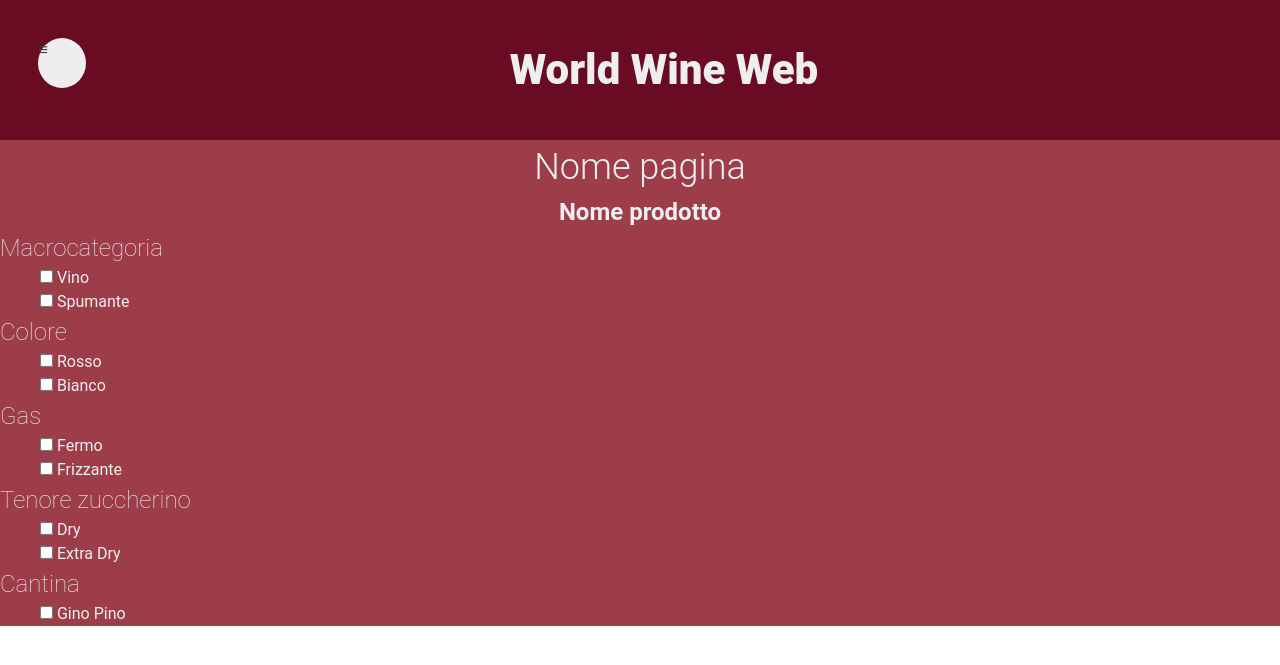
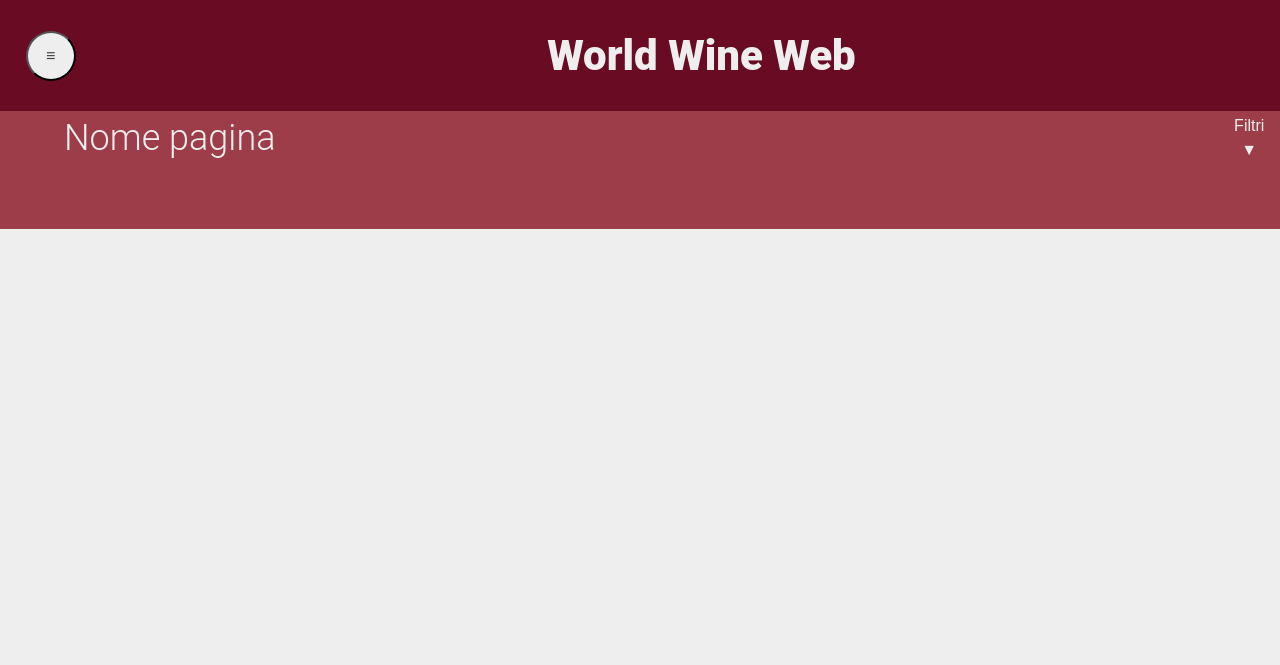
Before and after one commit to MattiaGiacchini/WorldWineWeb, a PHP site: page /html/index.html in a window 1280 px wide. Shown: the top 665 px of the page. Run offline with PHP 8.4, Linux system fonts and the light colour scheme.

Commit message:
Filter menu effect and style

```diff
--- a/sitoWeb/css/basicStyle.css
+++ b/sitoWeb/css/basicStyle.css
@@ -18,6 +18,11 @@
 
     --text-dark: #424242;
     --text-light: #EEEEEE;
+
+    --border-radius-button: 40px;
+    --border-radius-form: 15%;
+
+    --button-shadow: 5px 10px 4px rgba(0, 0, 0, 0.25);
 }
 
 /*
@@ -29,7 +34,7 @@ html {
 }
 
 h1 {
-    font-size: 35px;
+    font-size: 31px;
     font-weight: 800;
     line-height: 63px;
 }
@@ -64,7 +69,7 @@ h6 {
     line-height: 24px;
 }
 
-p, a, li {
+p, a, li, button, form input {
     font-size: 18px;
     font-weight: normal;
     line-height: 24px;
@@ -108,26 +113,39 @@ p, a, li {
         line-height: 24px;
     }
 
-    p, a, li {
+    p, a, li, button, form input {
         font-size: 16px;
         font-weight: normal;
         line-height: 24px;
     }
 }
 
+input {
+    background-color: var(--background-ligh);
+}
+body {
+    background-color: var(--background-ligh);
+}
+
 header {
     background-color: var(--background-red);
     color: var(--text-light);
-    padding: 3%;
+    padding: 2%;
     display: flex;
     position: relative;
+    vertical-align: middle;
+    align-items: center;
     justify-content: space-between;
+    z-index: 5;
+    height: 5%;
+    min-height: 60px;
 }
 
 header h1 {
+    height: 50px;
     text-align: center;
-    vertical-align: middle;
-    width: 100%;
+    width: 90%;
+    line-height: 50px;
 }
 
 header button {
@@ -135,34 +153,25 @@ header button {
     height: 50px;
     border-radius: 50%;
     vertical-align: middle;
-}
-
-body > header > p {
-    background-color: var(--text-light);
+    background-color: var(--background-ligh);
     color: var(--text-dark);
-    vertical-align: middle;
-    width: 50px;
-    height: 50px;
-    border-radius: 50%;
 }
 
 body nav {
-    background-color: var(--background-red);
-    position: absolute;
-    top: 0px;
-    left: 0px;
-    height: 100%;
+    background: linear-gradient(to right, var(--background-red) 80%, var(--background-dark) 20%);
+    padding-bottom: 5%;
     width: 100%;
 }
 
 body > nav > section {
     text-align: right;
     right: 10px;
+    display:
     top: 10px;
 }
 
 
-body nav ul li {
+body nav ul li, input {
     list-style-type: none;
     text-transform: uppercase;
 }
@@ -182,16 +191,68 @@ body nav img {
 
 div.utilityBar{
     background-color: var(--background-red-light);
+    vertical-align: middle;
+    padding-bottom: 5%;
 }
 
-div.utilityBar h2, div.utilityBar h3, div.utilityBar h4, div.utilityBar ul li{
+div.titleBar{
+    display: flex;
+    position: relative;
+    justify-content: space-between;
+}
+
+div.utilityBar {
     color: var(--text-light);
 }
 
 div.utilityBar ul li{
     list-style-type: none;
+    text-align: left;
 }
 
-div.utilityBar h2, div.utilityBar h3 {
+div.utilityBar ul {
+    padding-left: 5%;
+}
+
+div.titleBar h2, div.titleBar h3 {
+    text-align: left;
+    padding-left: 5%;
+    width: 100%;
+}
+
+div.titleBar h3 {
+    display: none;
+}
+
+div.titleBar #filterDropdown {
+    vertical-align: middle;
+    float: right;
+    background-color: transparent;
+    border-color: transparent;
+    color: var(--text-light);
+}
+
+div.utilityBar section {
+    padding-bottom: 2%;
+}
+
+form.filter {
+    padding-left: 5%;
+    align-content: center;
+}
+
+form input[type = submit]{
+    height: 50px;
+    width: 200px;
+    background-color: var(--background-ligh);
+    color: var(--text-dark);
+    border-radius: var(--border-radius-button);
+    box-shadow: var(--button-shadow);
+    margin-top: 5%;
+    border: none;
     text-align: center;
 }
+
+form {
+    align-items: center;
+}
--- a/sitoWeb/html/index.html
+++ b/sitoWeb/html/index.html
@@ -10,7 +10,7 @@
   </head>
   <body>
     <header>
-        <p>≡</p>
+        <button type="button" name="menu">≡</button>
         <h1>World Wine Web</h1>
     </header>
     <nav>
@@ -38,8 +38,11 @@
 
     <main>
         <div class="utilityBar">
-            <h2>Nome pagina</h2>
-            <h3>Nome prodotto</h3>
+            <div class="titleBar">
+                <h2>Nome pagina</h2>
+                <h3>Nome prodotto</h3>
+                <button type="button" name="filters" id="filterDropdown">Filtri &#9660;</button>
+            </div>
             <form class="filter" action="index.html" method="post">
                 <section>
                     <h4>Macrocategoria</h4>
@@ -102,6 +105,7 @@
                         </li>
                     </ul>
                 </section>
+                <input type="submit" name="applyFilters" id="applyFilters" value="Applica filtri">
             </form>
         </div>
     </main>
--- a/sitoWeb/js/utils.js
+++ b/sitoWeb/js/utils.js
@@ -1,8 +1,18 @@
 $(document).ready(function(){
     const nav = $("body > nav");
     nav.hide();
+    $(".filter").hide();
 
-    $("body > header > p").click(function(){
-       nav.slideToggle();
+    $("body > header > button").click(function(){
+        nav.slideToggle();
+    });
+
+    $("#filterDropdown").click(function(){
+        $(".filter").slideToggle();
+    });
+
+    $("#applyFilters").click(function(event){
+        event.preventDefault();
+        $(".filter").slideToggle();
     });
 });
```
Also changed, not shown: sitoWeb/js/placeHolder.txt (deleted), sitoWeb/placeHolder.txt (deleted).
